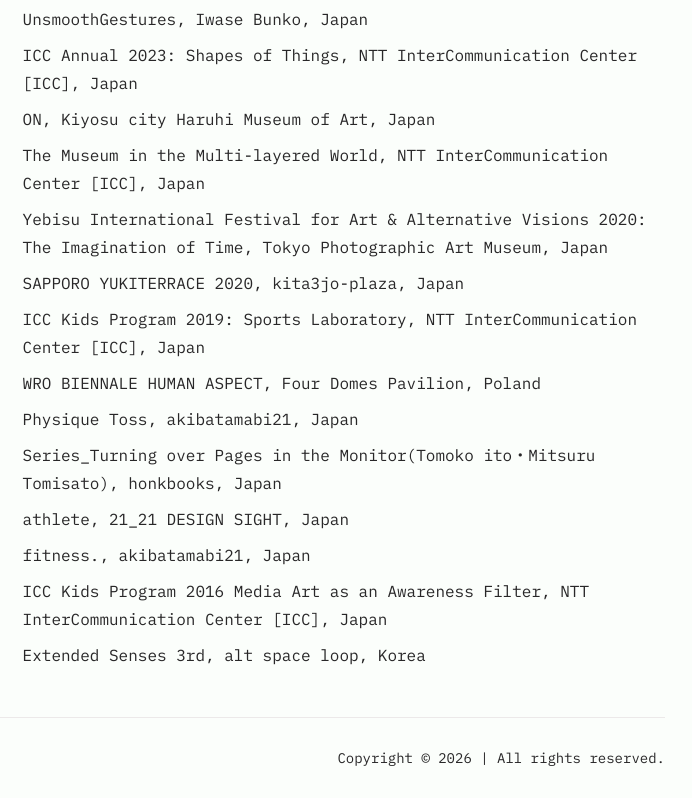
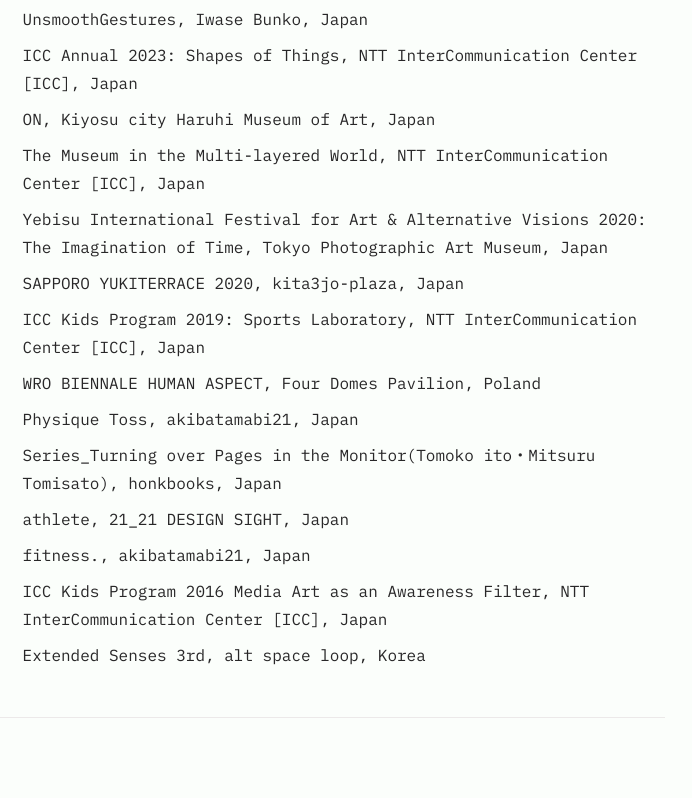
Before and after one commit to tokisatomitsuru/tokisatomitsuru.github.io, a plain HTML site: page cv/index.html in a window 1280 px wide. Shown: the part 946-1744 px from the top of the page, 343-1035 px from the left. Drawn offline with Linux system fonts and the light colour scheme.

Commit message:
フッターのコピーライト表記をなくす
Co-Authored-By: Claude Opus 5.5 <noreply@anthropic.com>

```diff
--- a/cv/index.html
+++ b/cv/index.html
@@ -75,7 +75,7 @@
   <hr>
   <div class="footer-inner">
     <div class="social"><a href="https://www.instagram.com/tokisato/" target="_blank" rel="noopener" title="Instagram"><svg viewBox="0 0 24 24" fill="none" stroke="currentColor" stroke-width="1.5" stroke-linecap="round" stroke-linejoin="round" aria-hidden="true"><rect x="4" y="4" width="16" height="16" rx="4"/><circle cx="12" cy="12" r="3"/><line x1="16.5" y1="7.5" x2="16.5" y2="7.501"/></svg><span class="visually-hidden">Instagram</span></a></div>
-    <p class="copyright">Copyright © 2026 | All rights reserved.</p>
+
   </div>
 </footer>
 <script>
```
Also changed, not shown: index.html (+1 -1 lines), works/chacruna/index.html (+1 -1 lines), works/elbow-mountedtheater/index.html (+1 -1 lines), works/hmm-100/index.html (+1 -1 lines), works/hmm-season1-5/index.html (+1 -1 lines), works/hmm-season1/index.html (+1 -1 lines), works/hmm-veeranda/index.html (+1 -1 lines), works/hmmss2/index.html (+1 -1 lines), works/mekuru1/index.html (+1 -1 lines), works/mekuru2/index.html (+1 -1 lines), works/mekuru3/index.html (+1 -1 lines), works/mekuru4/index.html (+1 -1 lines), works/mtm3/index.html (+1 -1 lines), works/shape-shiftingexercise-1/index.html (+1 -1 lines), 1 more files.
